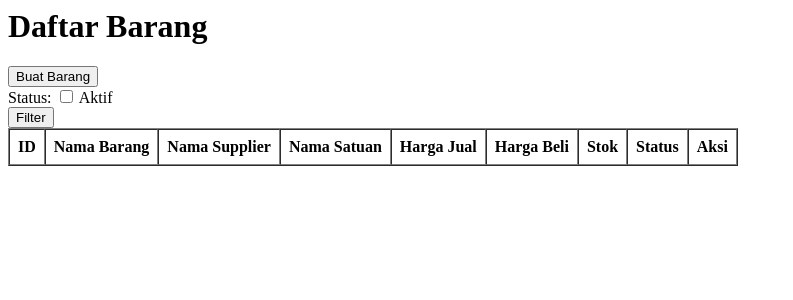
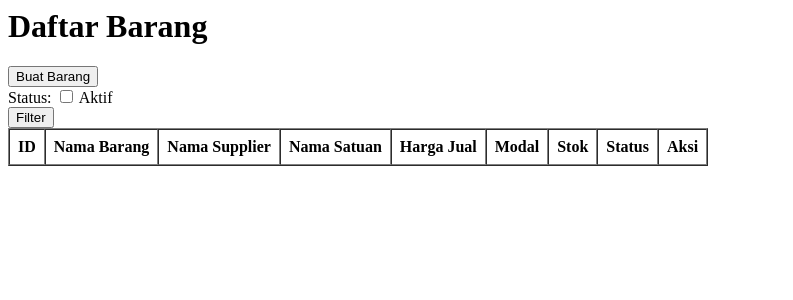
Before and after one commit to fabiansuryajaya/toko_sembako, a PHP site: page /admin/product.php in a window 1280 px wide. Shown: the top 300 px of the page, without its empty margins (0-793 px from the left). Run offline with PHP 8.4, Linux system fonts and the light colour scheme; lists and menus that the app fills with data are empty.

Commit message:
MOD : Produk

```diff
--- a/admin/product.php
+++ b/admin/product.php
@@ -21,7 +21,7 @@
                 <th id="header_nama_supplier">Nama Supplier</th>
                 <th id="header_nama_satuan">Nama Satuan</th>
                 <th id="header_harga_jual">Harga Jual</th>
-                <th id="header_harga_beli">Harga Beli</th>
+                <th id="header_harga_beli">Modal</th>
                 <th id="header_stok">Stok</th>
                 <th id="header_status">Status</th>
                 <th id="header_aksi">Aksi</th>
@@ -49,7 +49,7 @@
                     <option value="">Pilih Satuan</option>
                 </select>
 
-                <label for="harga_beli">Harga Beli:</label>
+                <label for="harga_beli">Modal:</label>
                 <input type="number" id="harga_beli" name="harga_beli" required>
 
                 <label for="harga_jual">Harga Jual:</label>
@@ -203,7 +203,7 @@
                                     <span>: ${product.nama_satuan}</span>
                                 </div>
                                 <div style="margin-bottom: 10px;">
-                                    <span style="font-weight:bold; width:140px; display:inline-block;">Harga Beli</span>
+                                    <span style="font-weight:bold; width:140px; display:inline-block;">Modal</span>
                                     <span>: <span >${formatCurrencyIDR(product.harga_beli_product)}</span></span>
                                 </div>
                                 <div style="margin-bottom: 10px;">
```
